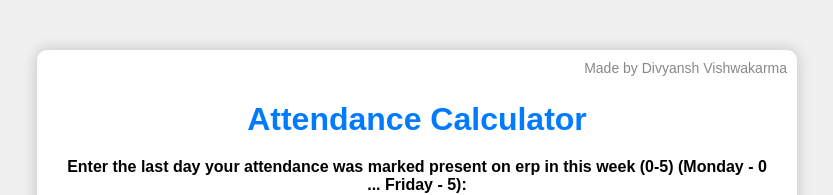
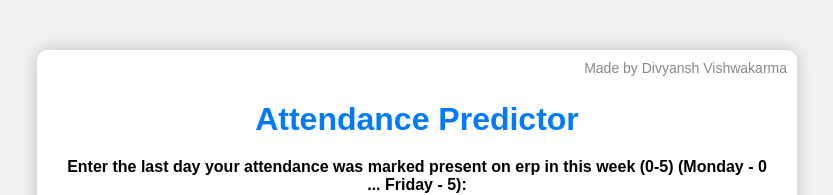
Before and after one commit to divyansh742/attendance-calculator, a plain HTML site: page index.html in a window 1280 px wide. Shown: the top 195 px of the page, without its empty margins (223-1056 px from the left). Drawn offline with Linux system fonts and the light colour scheme.

Commit message:
Replace Calculator with Predictor

```diff
--- a/index.html
+++ b/index.html
@@ -3,7 +3,7 @@
 <head>
     <meta charset="UTF-8">
     <meta name="viewport" content="width=device-width, initial-scale=1.0">
-    <title>Attendance Calculator by Divyansh Vishwakarma</title>
+    <title>Attendance Predictor by Divyansh Vishwakarma</title>
     <style>
         body {
             font-family: Arial, sans-serif;
@@ -185,7 +185,7 @@
 <body>
     <div class="container">
         <div class="branding">Made by Divyansh Vishwakarma</div>
-        <h1>Attendance Calculator</h1>
+        <h1>Attendance Predictor</h1>
         <div class="input-section">
             <label for="days-present">Enter the last day your attendance was marked present on erp in this week (0-5)
                 (Monday - 0 ... Friday - 5):</label>
```
